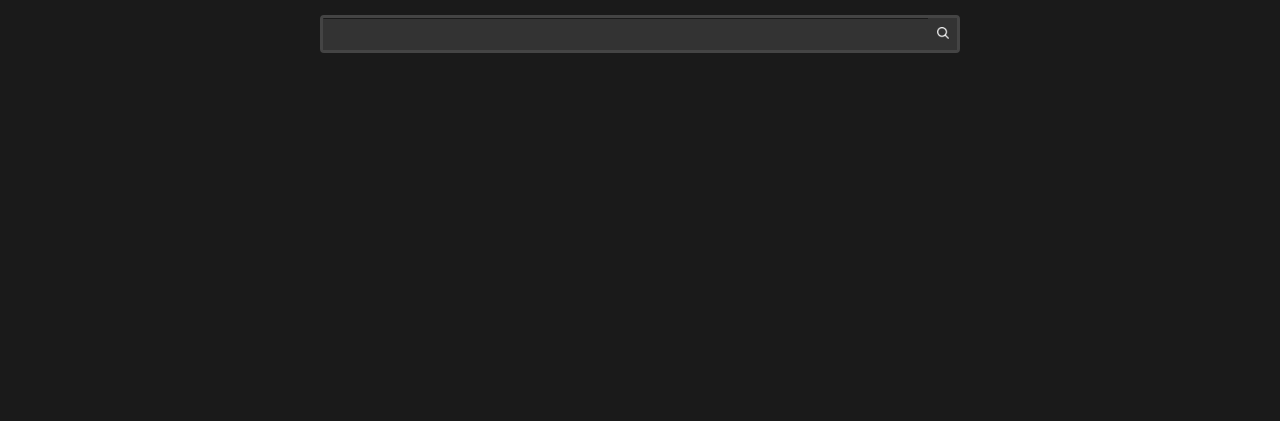
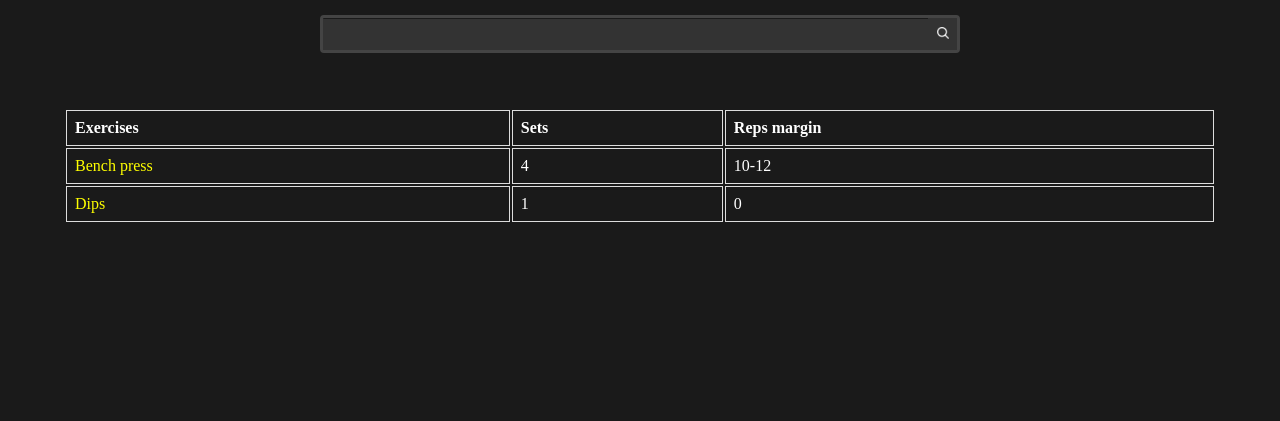
Before and after one commit to dev-davisouza/MyWorkout, a Django app: page /workout/myworkout/chest/ in a window 1280 px wide. Shown: the part 86-507 px from the top of the page. Run offline with Django 5.2, Linux system fonts and the light colour scheme; data comes from the database, SQL or seed files in the repository; both versions use the stored data as it was after the commit.

Commit message:
Show me My Workout!

```diff
--- a/static/css/style.css
+++ b/static/css/style.css
@@ -558,6 +558,27 @@
     padding: 10px;
 }
 
+.my-workouts-table{
+    height: fit-content;
+    width: 100%;
+}
+
+.my-workouts-table th, td{
+    border: 1px solid #dddddd;
+    text-align: left;
+    padding: 8px;
+}
+
+.my-workouts-table a{
+    color: yellow;
+    text-decoration: solid;
+    transition: all 0.3s ease-in-out;
+}
+
+.my-workouts-table a:hover{
+    color: white;
+}
+
 .another-container{
     border: 1px solid #666666;
     border-radius: 8px;
--- a/steps.txt
+++ b/steps.txt
@@ -4,6 +4,6 @@
 4. Create exercises; <-- Complete
 5. Create workout;
     - List MyWorkout; <-- Complete
-    - Details MyWorkout
+    - Details MyWorkout; <-- Complete
     - Make Admin workouts;
 6. Create Json response as an API!
--- a/templates/user/myworkout/myworkouts.html
+++ b/templates/user/myworkout/myworkouts.html
@@ -93,5 +93,25 @@
                 {% endfor %}
             </section>
         {% endif %}
+        {% if is_myworkout %}
+        <table class="my-workouts-table">
+            <thead>
+              <tr>
+                <th scope="col">Exercises</th>
+                <th scope="col">Sets</th>
+                <th scope="col">Reps margin</th>
+              </tr>
+            </thead>
+            <tbody>
+                {% for exercise in workout.set_exercise_relationships.all %}
+                    <tr>
+                        <td><a href="{{exercise.exercise.get_absolute_url}}">{{exercise.exercise.name}}</a></td>
+                        <td>{{exercise.sets}}</td>
+                        <td>{{exercise.get_reps_margin}}</td>
+                    </tr>
+                {% endfor %}
+            </tbody>
+          </table>
+        {% endif %}
     </main>
 {% endblock content %}
--- a/workout/models.py
+++ b/workout/models.py
@@ -236,7 +236,7 @@
             return f"{self.exercise.name} {self.sets}x{self.initial_margin_expected_reps}-{self.final_margin_expected_reps}"
 
         elif not self.final_margin_expected_reps and not self.initial_margin_expected_reps:
-            return f"{self.sets} of {self.exercise.name}"
+            return f"{self.sets} sets of {self.exercise.name}"
 
         else:
             return f"{self.exercise.name}"
--- a/workout/views/crud.py
+++ b/workout/views/crud.py
@@ -88,7 +88,7 @@
                                            user=request.user.profile)
         if form.is_valid():
             form.save()
-            messages.success(request, "Relationship changed with success!")
+            messages.success(request, f"{relationship} changed with success!")
             return redirect('user:my-profile')
     form = SetExerciseRelationshipForm(instance=relationship,
                                        user=request.user)
@@ -105,7 +105,7 @@
                                                               user=request.user)  # noqa
     if relationship.user == request.user:
         relationship.delete()
-        messages.success(request, "Relatioship deleted with success!")
+        messages.success(request, f"{relationship} deleted with success!")
     else:
         messages.error(
             request, "Yo don't have permission for this.")
@@ -120,6 +120,7 @@
             f = form.save(commit=False)
             f.user = request.user
             f.save()
+            messages(request, "A new Workout created with success!")
             form.save_m2m()
             return redirect('user:my-profile')
     else:
@@ -135,15 +136,10 @@
 
 def view_myworkout(request, slug):
     workout = models.Workout.objects.get(slug=slug)
-    count_exercises = workout.set_exercise_relationships.all()
-    count = 0
-    for _ in count_exercises:
-        count += 1
     context = {
         'workout': workout,
         'is_myworkout': True,
         "title": f"{workout.name} - ",
-        "total_exercises": count,
     }
     return render(request, "user/myworkout/myworkouts.html", context)
 
@@ -155,7 +151,7 @@
                            instance=workout)
         if form.is_valid():
             form.save()
-            messages.success(request, "Workout changed with success!")
+            messages.success(request, f"{workout} changed with success!")
             return redirect('user:my-profile')
     form = WorkoutForm(instance=workout)
     context = {
@@ -170,7 +166,7 @@
     workout = models.Workout.objects.get(slug=slug, user=request.user)
     if workout.user == request.user:
         workout.delete()
-        messages.success(request, "Workout deleted with success!")
+        messages.success(request, f"{workout} deleted with success!")
     else:
         messages.error(
             request, "Yo don't have permission for this.")
```
Also changed, not shown: db.sqlite3.
